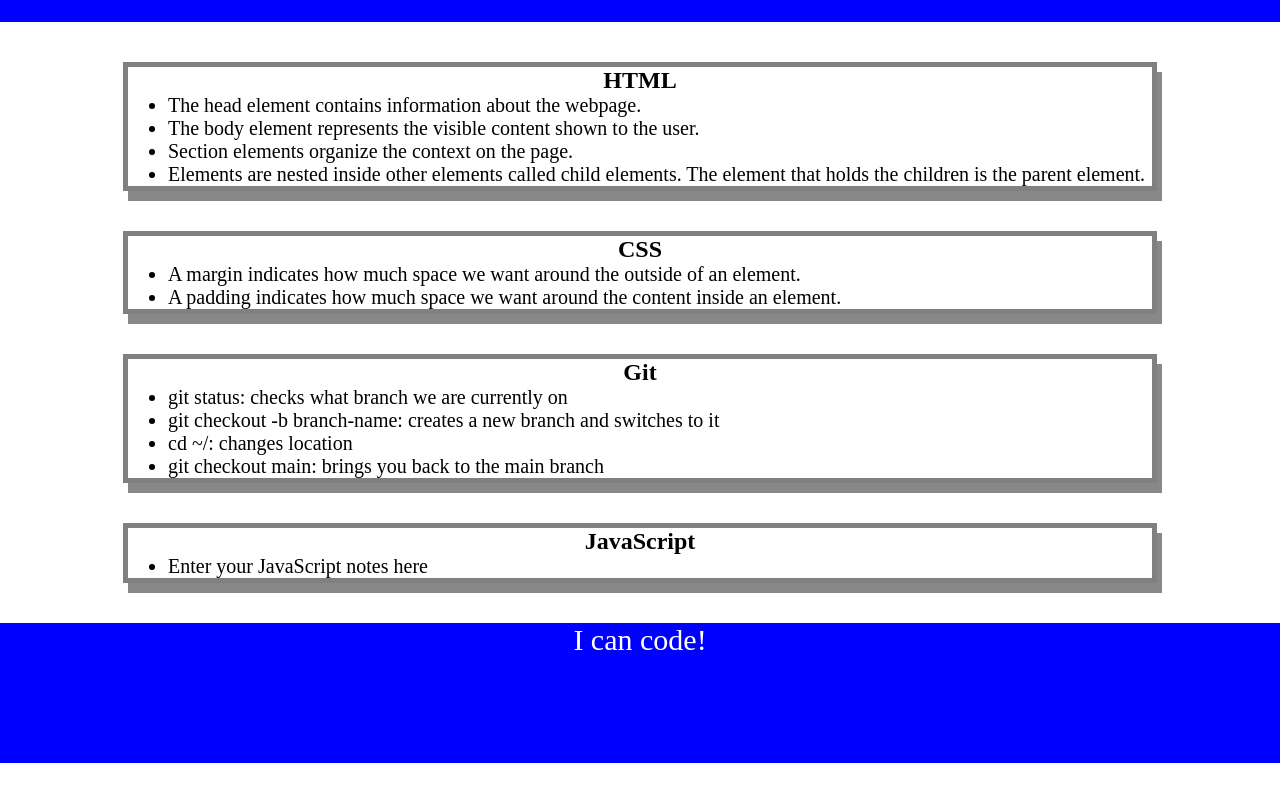
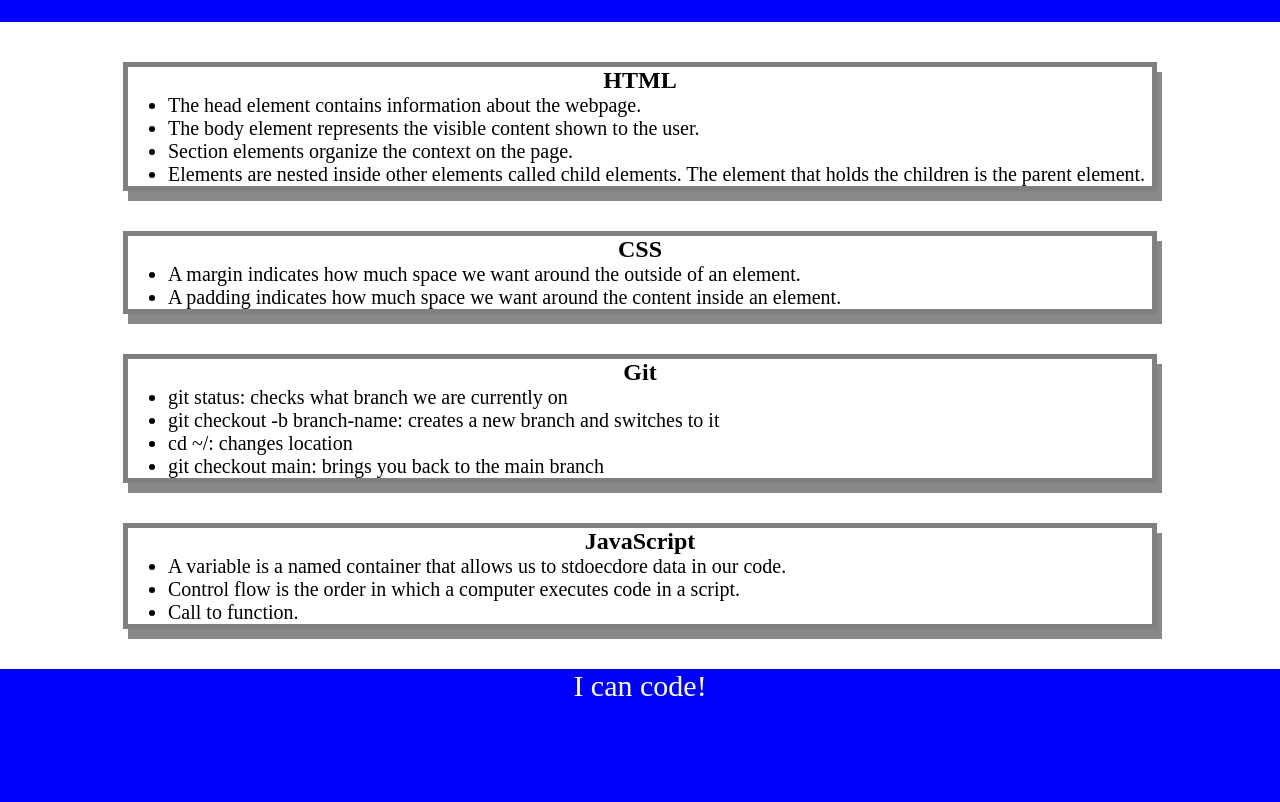
Before and after one commit to bragonese1/prework-study-guide, a plain HTML site: page prework-study-guide/index.html in a window 1280 px wide. Shown: the part 118-920 px from the top of the page. Before the commit the page ends 881 px from the top, so only its background shows below. Drawn offline with Linux system fonts and the light colour scheme.

Commit message:
Java List Update

```diff
--- a/prework-study-guide/index.html
+++ b/prework-study-guide/index.html
@@ -56,7 +56,9 @@
 
           <h2>JavaScript</h2>
         <ul>
-          <li>Enter your JavaScript notes here</li>
+          <li>A variable is a named container that allows us to stdoecdore data in our code.</li>
+          <li>Control flow is the order in which a computer executes code in a script.</li>
+          <li>Call to function.</li>
         </ul>
 
       </section>
```
Also changed, not shown: 1 other file.
